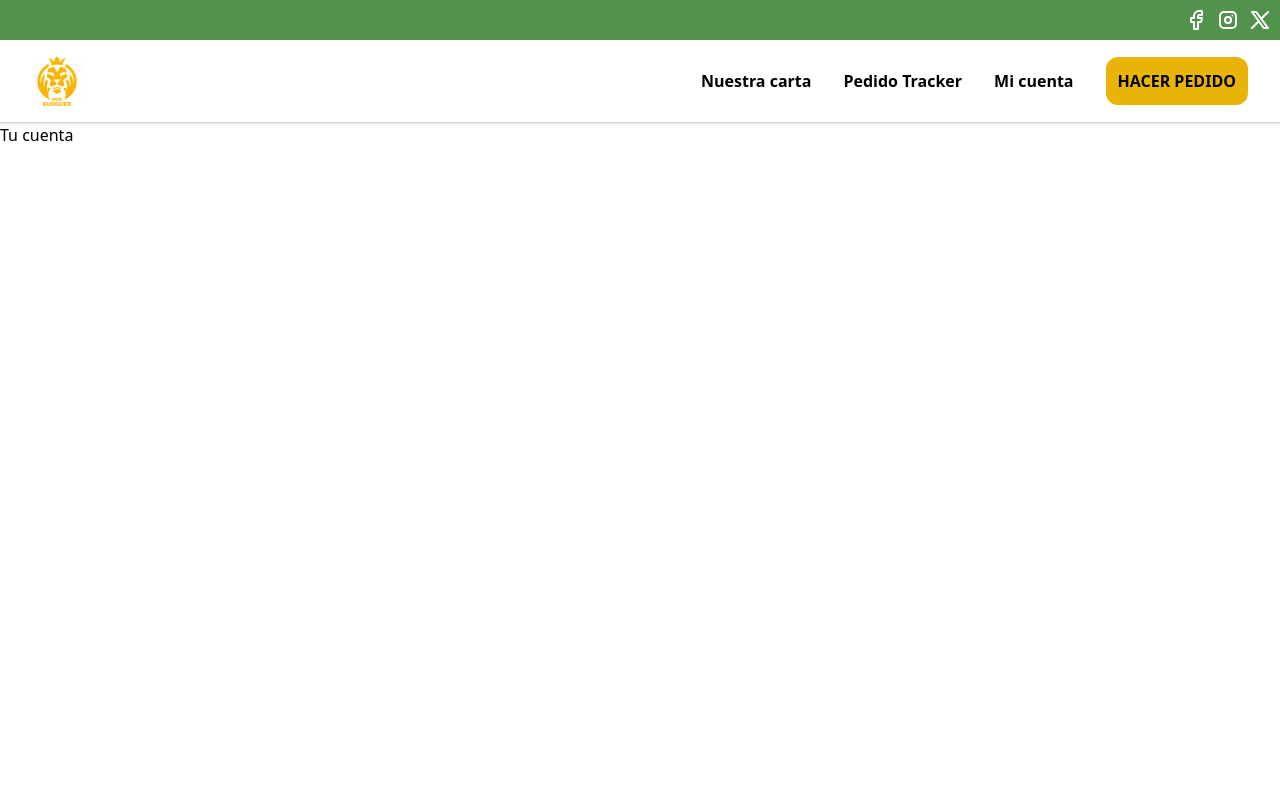
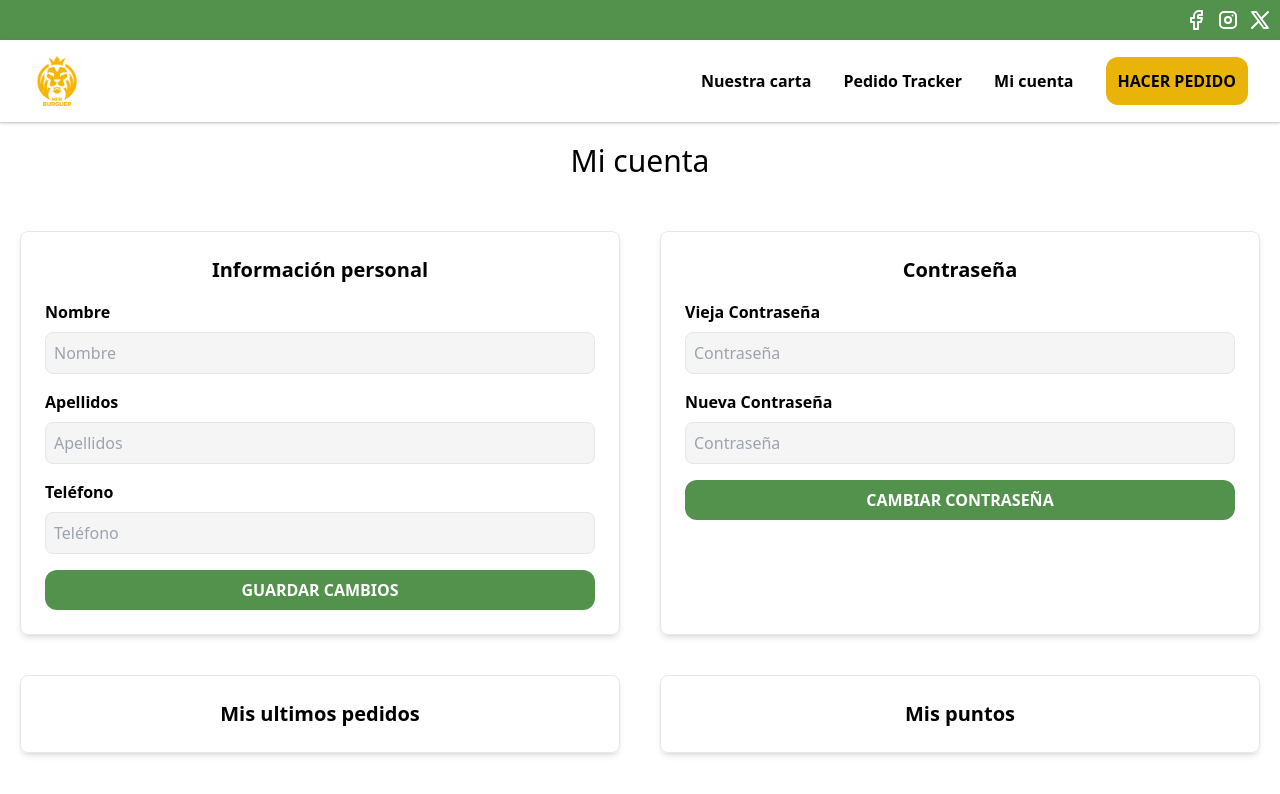
Before and after one commit to GachaDev/Takeaway, a Next.js app in the folder frontend/: page /profile in a window 1280 px wide. Shown: the top 794 px of the page. Built offline with nearby package versions, Linux system fonts and the light colour scheme.

Commit message:
Profile page

```diff
--- a/frontend/src/app/profile/page.tsx
+++ b/frontend/src/app/profile/page.tsx
@@ -1,7 +1,112 @@
 export default function Profile() {
     return (
-        <main>
-            <div>Tu cuenta</div>
+        <main className="p-5 w-full">
+            <h1 className="text-3xl text-center">Mi cuenta</h1>
+            <div className="grid sm:grid-cols-2 gap-10 justify-center mt-8 py-5">
+                <div className="shadow-md p-6 rounded-lg border border-gray-200">
+                    <h1 className="text-xl font-semibold text-center">Información personal</h1>
+                    <form action="" className="flex flex-col gap-4 mt-4">
+                        <div className="flex flex-col gap-2">
+                            <label className="font-semibold" htmlFor="first_name">
+                                Nombre
+                            </label>
+                            <input
+                                id="first_name"
+                                name="first_name"
+                                required
+                                minLength={2}
+                                type="text"
+                                className="focus:outline-none focus:border focus:border-neutral-400 border-neutral-200 border bg-neutral-100 rounded-lg p-2"
+                                placeholder="Nombre"
+                            />
+                        </div>
+                        <div className="flex flex-col gap-2">
+                            <label className="font-semibold" htmlFor="first_name">
+                                Apellidos
+                            </label>
+                            <input
+                                id="last_name"
+                                name="last_name"
+                                required
+                                minLength={2}
+                                type="text"
+                                className="focus:outline-none focus:border focus:border-neutral-400 border-neutral-200 border bg-neutral-100 rounded-lg p-2"
+                                placeholder="Apellidos"
+                            />
+                        </div>
+                        <div className="flex flex-col gap-2">
+                            <label className="font-semibold" htmlFor="first_name">
+                                Teléfono
+                            </label>
+                            <input
+                                id="phone"
+                                name="phone"
+                                required
+                                minLength={2}
+                                type="tel"
+                                className="focus:outline-none focus:border focus:border-neutral-400 border-neutral-200 border bg-neutral-100 rounded-lg p-2"
+                                placeholder="Teléfono"
+                            />
+                        </div>
+                        <button
+                            className="bg-[--header] font-bold text-white p-2 rounded-xl"
+                            type="submit"
+                        >
+                            GUARDAR CAMBIOS
+                        </button>
+                    </form>
+                </div>
+                <div className="shadow-md p-6 rounded-lg border border-gray-200">
+                    <h1 className="text-xl font-semibold text-center">Contraseña</h1>
+                    <form action="" className="flex flex-col gap-4 mt-4">
+                        <div className="flex flex-col gap-2">
+                            <label className="font-semibold" htmlFor="first_name">
+                                Vieja Contraseña
+                            </label>
+                            <input
+                                id="old_password"
+                                name="old_password"
+                                required
+                                minLength={2}
+                                type="password"
+                                className="focus:outline-none focus:border focus:border-neutral-400 border-neutral-200 border bg-neutral-100 rounded-lg p-2"
+                                placeholder="Contraseña"
+                            />
+                        </div>
+                        <div className="flex flex-col gap-2">
+                            <label className="font-semibold" htmlFor="first_name">
+                                Nueva Contraseña
+                            </label>
+                            <input
+                                id="password"
+                                name="password"
+                                required
+                                minLength={2}
+                                type="password"
+                                className="focus:outline-none focus:border focus:border-neutral-400 border-neutral-200 border bg-neutral-100 rounded-lg p-2"
+                                placeholder="Contraseña"
+                            />
+                        </div>
+                        <button
+                            className="bg-[--header] font-bold text-white p-2 rounded-xl"
+                            type="submit"
+                        >
+                            CAMBIAR CONTRASEÑA
+                        </button>
+                    </form>
+                </div>
+                <div className="shadow-md p-6 rounded-lg border border-gray-200">
+                    <h1 className="text-xl font-semibold text-center">Mis ultimos pedidos</h1>
+                </div>
+                <div className="shadow-md p-6 rounded-lg border border-gray-200">
+                    <h1 className="text-xl font-semibold text-center">Mis puntos</h1>
+                </div>
+            </div>
+            <div className="flex justify-center mt-8 w-full">
+                <button className="bg-[--cartel] text-white p-3 w-full rounded-xl font-bold">
+                    <span>CERRAR SESIÓN</span>
+                </button>
+            </div>
         </main>
     );
 }
```
Also changed, not shown: frontend/public/carousel/image3.webp.
